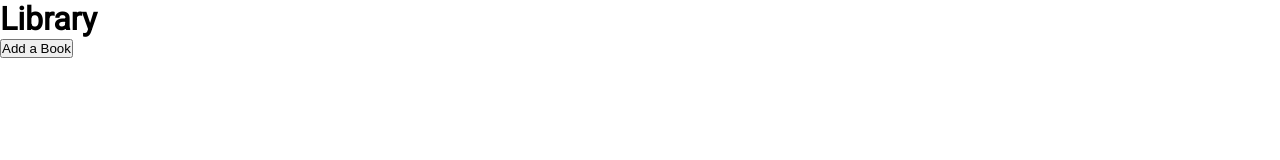
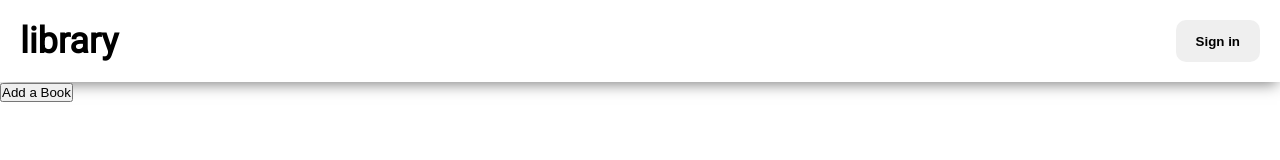
Before and after one commit to AbdulRehman164/Library, a website: page index.html in a window 1280 px wide. Drawn offline with Linux system fonts and the light colour scheme; a web font is replaced by a local one.

Commit message:
desgned the header

```diff
--- a/index.html
+++ b/index.html
@@ -11,7 +11,10 @@
 
 <body>
     <div class="divForBlur"></div>
-    <h1>Library</h1>
+    <header>
+        <h2>library</h2>
+        <button class="signinButton">Sign in</button>
+    </header>
     <button class="addBook">Add a Book</button>
     <form action="" class="bookForm">
         <h2>Add New Book</h2>
--- a/style.css
+++ b/style.css
@@ -75,3 +75,19 @@ ul li:last-child {
   margin-bottom: 10px;
   cursor: pointer;
 }
+
+header {
+  /* border: 2px solid black; */
+  font-size: 1.5rem;
+  padding: 20px;
+  box-shadow: 0px 5px 14px -3.5px rgba(0, 0, 0, 0.5);
+  display: flex;
+  justify-content: space-between;
+}
+.signinButton {
+  padding: 0px 20px;
+  border: none;
+  border-radius: 10px;
+  font-weight: bold;
+  cursor: pointer;
+}
```
